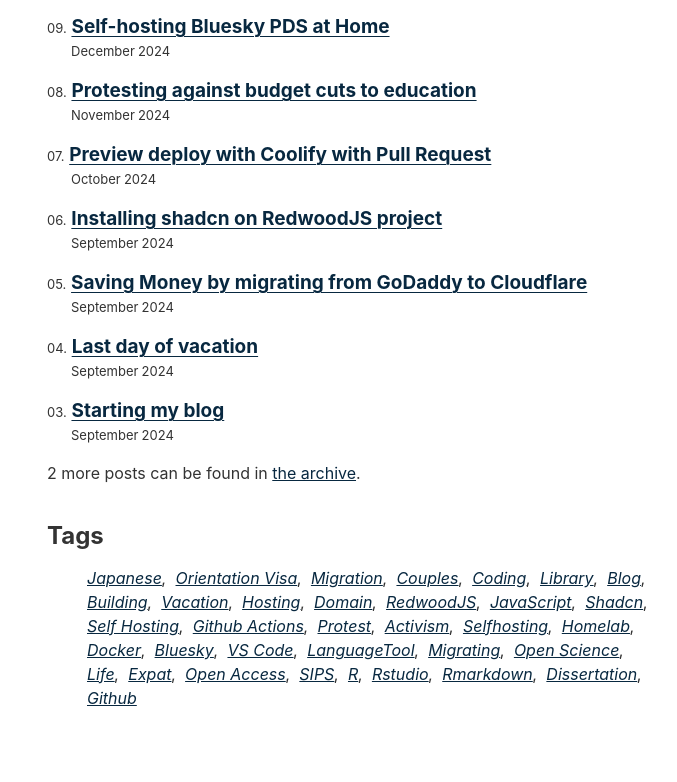
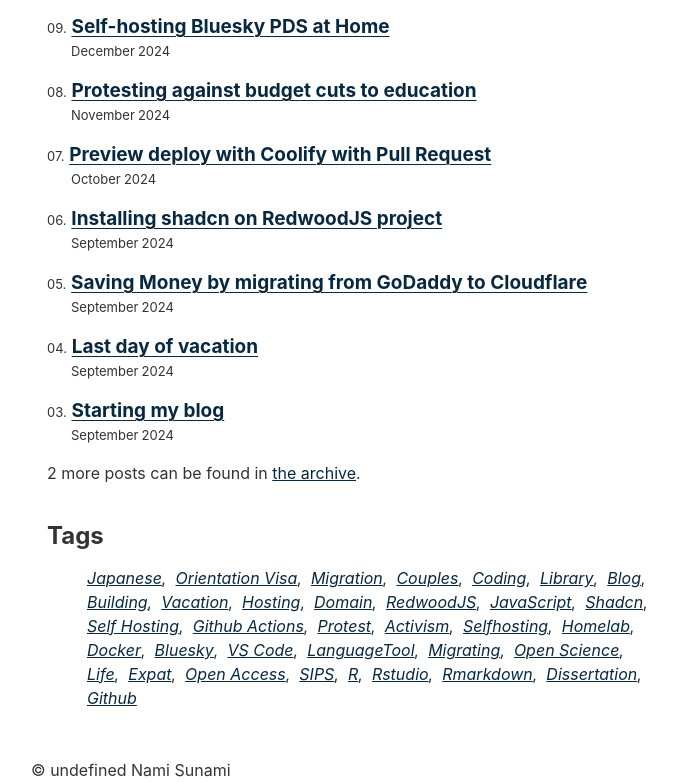
Before and after one commit to nsunami/nami-writes, an Eleventy site: page content/index.njk in a window 1280 px wide. Shown: the part 424-1206 px from the top of the page, without its empty margins (289-966 px from the left). Before the commit the page ends 1166 px from the top, so only its background shows below. Built offline with nearby package versions, Linux system fonts and the light colour scheme; Eleventy itself is replaced by a stand-in of ours; files that its build step writes are made by us from their sources.

Commit message:
feat(layout)): Add the copyright notice in the footer

```diff
--- a/_includes/layouts/base.njk
+++ b/_includes/layouts/base.njk
@@ -59,7 +59,11 @@
     <main id="skip">
       {{ content | safe }}
     </main>
-    <footer></footer>
+    <footer>
+			<p>
+      	© {% currentYear %} Nami Sunami
+		  </p>
+		</footer>
     <!-- This page `{{ page.url | htmlBaseUrl }}` was built on {% currentBuildDate %} -->
   </body>
 </html>
```
